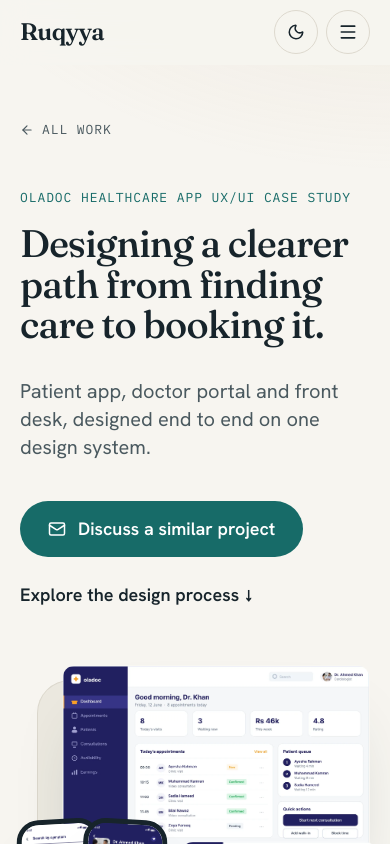
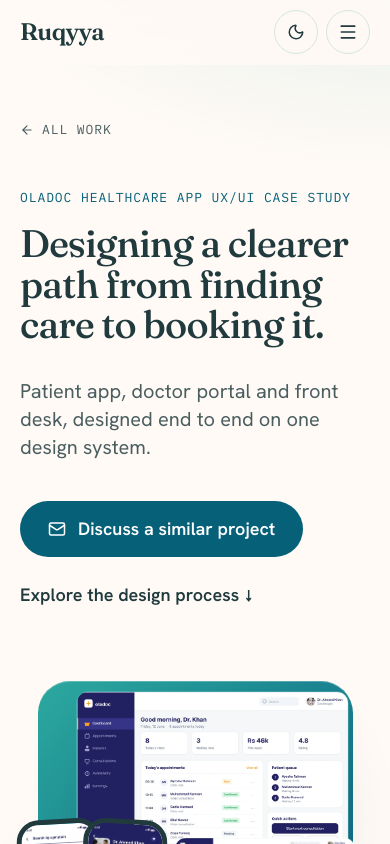
Before and after one commit to Ruqyya/my_portfolio, a React (Vite) app: page /work/oladoc-healthcare-app-ui-ux-design in a window 390 px wide. Shown: the top 844 px of the page. Built offline with nearby package versions, Linux system fonts and the light colour scheme.

Commit message:
Ocean Teal preview: scoped palette on the home hero, nav and Oladoc case header, gradient stage and portrait disc

```diff
--- a/src/components/layout/Nav.tsx
+++ b/src/components/layout/Nav.tsx
@@ -28,7 +28,7 @@
 
   return (
     <header
-      className={`palette-ivory fixed inset-x-0 top-0 z-50 border-b bg-paper/90 text-ink backdrop-blur-md transition-colors duration-300 ${
+      className={`palette-ocean fixed inset-x-0 top-0 z-50 border-b bg-paper/90 text-ink backdrop-blur-md transition-colors duration-300 ${
         scrolled || open ? "border-line shadow-[0_10px_30px_-22px_rgba(36,60,57,0.35)]" : "border-transparent"
       }`}
     >
--- a/src/components/sections/Hero.tsx
+++ b/src/components/sections/Hero.tsx
@@ -103,7 +103,7 @@
       onMouseLeave={() => setPaused(false)}
       onFocusCapture={() => setPaused(true)}
       onBlurCapture={() => setPaused(false)}
-      className="palette-ivory surface-hero hero-canvas relative z-10 pb-24 pt-28 md:pb-28 md:pt-36"
+      className="palette-ocean surface-hero hero-canvas relative z-10 pb-24 pt-28 md:pb-28 md:pt-36"
     >
       <div className="mx-auto grid max-w-[88rem] gap-x-12 gap-y-16 px-5 md:px-10 lg:grid-cols-12 lg:items-center">
         <div className="relative z-30 lg:col-span-7">
@@ -156,9 +156,9 @@
         {/* The same booking, seen from three seats. Real Oladoc Figma screens; the tabs bring each room forward. */}
         <figure className="rise relative z-10 lg:col-span-5" style={{ animationDelay: "0.2s" }}>
           <div className="relative mx-auto aspect-[1.04/1] w-full max-w-[36rem]">
-            <div aria-hidden className="absolute inset-[4%] rounded-[2rem] bg-[#ece9e0] ring-1 ring-[var(--line)]" />
+            <div aria-hidden className="absolute inset-0 rounded-[2rem] stage-gradient" />
 
-            <Layer on={active === 1} className="left-[10%] top-[2%] w-[86%]">
+            <Layer on={active === 1} className="left-[10%] top-[8%] w-[78%]">
               <div className="overflow-hidden rounded-xl border border-line bg-paper shadow-[0_30px_50px_-26px_rgba(36,60,57,0.35)]">
                 <div className="flex items-center gap-1.5 border-b border-line bg-paper-2 px-3 py-2" aria-hidden>
                   <span className="h-2 w-2 rounded-full bg-line" />
@@ -170,7 +170,7 @@
               </div>
             </Layer>
 
-            <Layer on={active === 2} className="right-0 top-[42%] w-[68%]">
+            <Layer on={active === 2} className="right-[5%] top-[47%] w-[60%]">
               <div className="overflow-hidden rounded-xl border border-line bg-paper shadow-[0_30px_50px_-26px_rgba(36,60,57,0.35)]">
                 <div className="flex items-center gap-1.5 border-b border-line bg-paper-2 px-3 py-2" aria-hidden>
                   <span className="h-2 w-2 rounded-full bg-line" />
@@ -203,7 +203,7 @@
 
             {/* Portrait badge: puts a face next to the work */}
             <div className="absolute -bottom-9 right-0 z-40 flex items-center gap-3 rounded-full border border-line bg-paper py-2 pl-2 pr-5 shadow-[0_16px_30px_-18px_rgba(36,60,57,0.4)] md:right-2">
-              <img src={portrait} alt="Portrait of Ruqyya" width={56} height={56} className="h-14 w-14 rounded-full object-cover object-top ring-2 ring-[var(--champagne)]" />
+              <span className="portrait-disc h-14 w-14 shrink-0 overflow-hidden rounded-full ring-2 ring-[var(--paper)]"><img src={portrait} alt="Portrait of Ruqyya" width={56} height={56} className="h-full w-full object-cover object-top" /></span>
               <span className="text-base leading-tight">
                 <span className="serif block text-xl">Ruqyya</span>
                 <span className="mono text-ink-2">Lahore · Remote</span>
--- a/src/index.css
+++ b/src/index.css
@@ -471,3 +471,54 @@
 .palette-ivory .ecg-line { stroke: var(--champagne); }
 .palette-ivory .champagne { color: var(--champagne); }
 .palette-ivory .rule-champagne { background: var(--champagne); }
+
+/* ───────── Ocean Teal (preview) ─────────
+   Turquoise #2CA89F, Ocean Teal #066078, Deep Ink #203A3D, Warm Ivory #FFFAF6, Sea Mist #DCEFEB.
+   Scoped with .palette-ocean so the hero and one case study can be approved before the whole site changes.
+   Turquoise is 2.81:1 on ivory, so it is decoration only (rules, dots, icons, gradient). Text and buttons use Ocean Teal.
+   Contrast: ink 11.68 on ivory / 10.14 on mist; secondary text #4A5E60 6.62 / 5.75; Ocean Teal 6.86 / 5.96; white on Ocean Teal 7.11. */
+.palette-ocean {
+  --champagne: #2ca89f; /* the accent hooks used by the hero rules, diamonds and portrait ring */
+  --gradient-ocean: linear-gradient(135deg, #2ca89f 0%, #1a8490 48%, #066078 100%);
+  --paper: #fffaf6;
+  --paper-2: #dcefeb;
+  --ink: #203a3d;
+  --ink-2: #4a5e60;
+  --line: #d4e4e0;
+  --line-strong: #7f9896;
+  --forest: #066078;
+  --forest-hover: #044a5c;
+  --on-forest: #ffffff;
+  --signal: #066078;
+  --mark: #2ca89f;
+  --accent: #066078;
+  --on-accent: #ffffff;
+  --bezel: #203a3d;
+  --focus: #066078;
+  --color-paper: var(--paper);
+  --color-paper-2: var(--paper-2);
+  --color-ink: var(--ink);
+  --color-ink-2: var(--ink-2);
+  --color-line: var(--line);
+  --color-forest: var(--forest);
+  --color-on-forest: var(--on-forest);
+  --color-signal: var(--signal);
+  color: var(--ink);
+}
+.palette-ocean.surface-hero {
+  background:
+    radial-gradient(46rem 28rem at 104% -6%, rgba(44, 168, 159, 0.16), transparent 66%),
+    #fffaf6;
+}
+.palette-ocean.hero-canvas::before {
+  background-image:
+    linear-gradient(rgba(32, 58, 61, 0.04) 1px, transparent 1px),
+    linear-gradient(90deg, rgba(32, 58, 61, 0.04) 1px, transparent 1px);
+}
+.palette-ocean.hero-canvas::after { background: radial-gradient(360px circle at var(--mx) var(--my), rgba(44, 168, 159, 0.12), transparent 65%); }
+.palette-ocean .ecg-rule { background: linear-gradient(90deg, #2ca89f, #066078); }
+.palette-ocean .ecg-line { stroke: #2ca89f; }
+.palette-ocean .champagne { color: var(--champagne); }
+.palette-ocean .rule-champagne { background: var(--gradient-ocean); }
+.palette-ocean .stage-gradient { background: var(--gradient-ocean); box-shadow: inset 0 1px 0 rgba(255, 255, 255, 0.25); }
+.palette-ocean .portrait-disc { background: var(--gradient-ocean); }
--- a/src/pages/ProjectDetail.tsx
+++ b/src/pages/ProjectDetail.tsx
@@ -78,7 +78,7 @@
   return (
     <article className="relative z-10 pb-24">
       {/* Header band */}
-      <div className="palette-ivory surface-hero pb-40 pt-28 md:pb-56 md:pt-36">
+      <div className="palette-ocean surface-hero pb-40 pt-28 md:pb-56 md:pt-36">
         <header className="mx-auto max-w-[88rem] px-5 md:px-10">
           <div className={s.heroShots ? "grid items-center gap-12 lg:grid-cols-12" : ""}>
             <div className={s.heroShots ? "lg:col-span-7" : ""}>
@@ -103,9 +103,9 @@
               </div>
             {s.heroShots && (
               <div aria-hidden className="relative mx-auto aspect-[1.08/1] w-full max-w-[34rem] lg:col-span-5">
-                <div className="absolute inset-[5%] rounded-[2rem] bg-[#ece9e0] ring-1 ring-[var(--line)]" />
-                <img src={`${base}${s.heroShots[0].src}`} alt="" width={1600} height={1046} fetchPriority="high" className="absolute right-0 top-0 w-[88%] rounded-xl border border-white/15 shadow-[0_40px_70px_-30px_rgba(36,60,57,0.26)]" />
-                <img src={`${base}${s.heroShots[1].src}`} alt="" width={1600} height={1046} loading="lazy" decoding="async" className="absolute bottom-[6%] right-[-2%] w-[56%] rounded-xl border border-white/15 shadow-[0_40px_70px_-30px_rgba(36,60,57,0.26)]" />
+                <div className="absolute inset-[5%] rounded-[2rem] stage-gradient" />
+                <img src={`${base}${s.heroShots[0].src}`} alt="" width={1600} height={1046} fetchPriority="high" className="absolute right-[6%] top-[8%] w-[78%] rounded-xl border border-white/15 shadow-[0_40px_70px_-30px_rgba(36,60,57,0.26)]" />
+                <img src={`${base}${s.heroShots[1].src}`} alt="" width={1600} height={1046} loading="lazy" decoding="async" className="absolute bottom-[10%] right-[4%] w-[52%] rounded-xl border border-white/15 shadow-[0_40px_70px_-30px_rgba(36,60,57,0.26)]" />
                 {[2, 3].map((n, i) => (
                   <img key={n} src={`${base}${s.heroShots![n].src}`} alt="" width={700} height={1515} loading="lazy" decoding="async" className="absolute bottom-0 w-[24%] rounded-[1.4rem] border-[5px] border-[var(--bezel)] shadow-[0_30px_50px_-20px_rgba(36,60,57,0.26)]" style={{ left: `${i * 17}%`, transform: `rotate(${i ? 3 : -3}deg)` }} />
                 ))}
```
Also changed, not shown: 13 other files (tests, documents, lock files or other folders).
